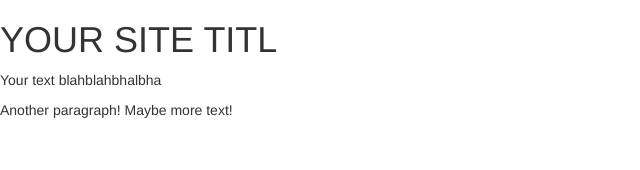
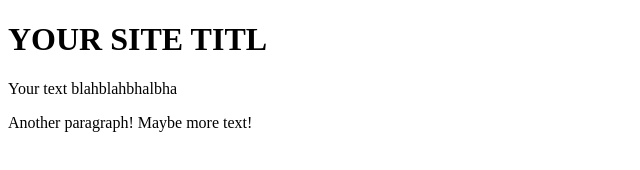
Before and after one commit to dhn523/dhn523.github.io, a plain HTML site: page index.html in a window 1280 px wide. Shown: the whole page, without its empty margins (0-640 px from the left). Drawn offline with nearby package versions, Linux system fonts and the light colour scheme.

Commit message:
Initial commit

```diff
--- a/index.html
+++ b/index.html
@@ -3,8 +3,8 @@
 <head>
   <title>YOUR SITE TITLE</title>
   <!-- Add some style to your site, see http://getbootstrap.com for details -->
-  <link rel="stylesheet" href="https://maxcdn.bootstrapcdn.com/bootstrap/3.3.4/css/bootstrap.min.css">
   <link rel="stylesheet" href="file:///C:/Users/pc/my-site/index.html">
+
 </head>
 <body>
   <h1>YOUR SITE TITL</h1>
```
